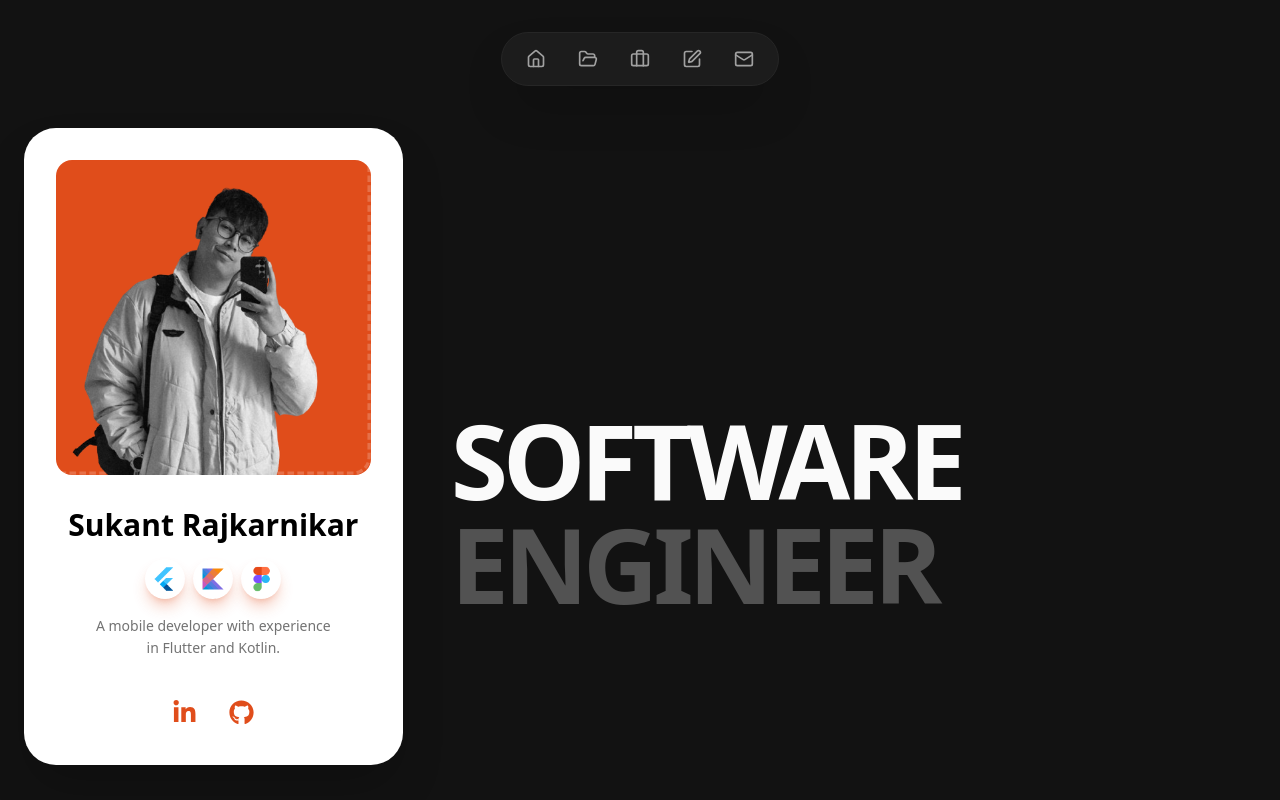
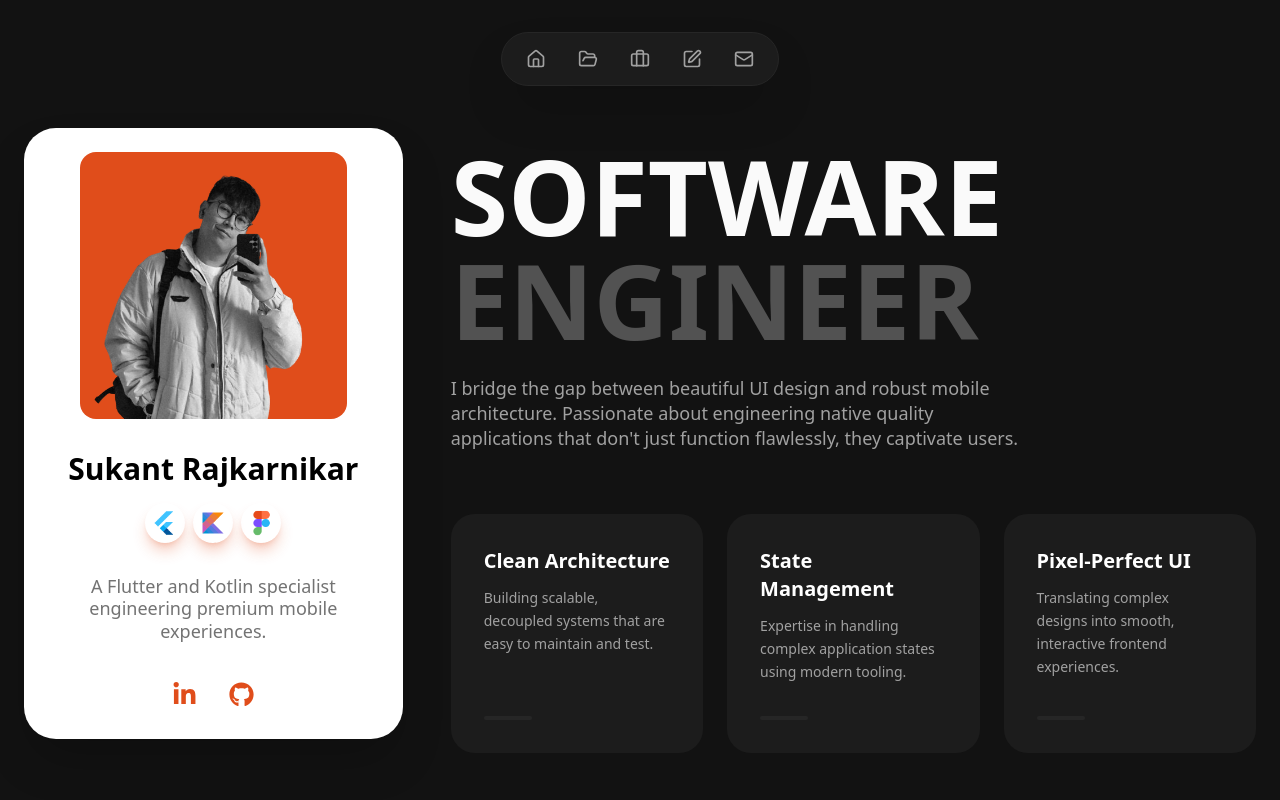
Before and after one commit to Sukant-Rajkarnikar/sukant-rajkarnikar.github.io, a Next.js app: page / in a window 1280 px wide. Shown: the top 800 px of the page. Built offline with nearby package versions, Linux system fonts and the light colour scheme.

Commit message:
Hero Section and Contact form design done

```diff
--- a/src/app/page.tsx
+++ b/src/app/page.tsx
@@ -53,10 +53,10 @@ function ProfileCard() {
       initial={{ opacity: 0, y: 40 }}
       animate={{ opacity: 1, y: 0 }}
       transition={smoothTransition}
-      className="sticky top-32 bg-white rounded-[2rem] p-8 text-black flex flex-col items-center text-center shadow-2xl"
+      className="sticky top-32 bg-white rounded-[2rem] p-6 text-black flex flex-col items-center text-center shadow-2xl"
     >
-      <div className="relative w-full aspect-square rounded-2xl bg-[#E04D1B] mb-8 overflow-hidden flex items-end justify-center">
-        <div className="absolute top-0 left-0 w-full h-full border-[3px] border-dashed border-white/20 rounded-2xl scale-110 -translate-x-4 -translate-y-4" />
+      <div className="relative w-[calc(100%-4rem)] aspect-square rounded-2xl bg-[#E04D1B] mb-8 overflow-hidden flex items-end justify-center">
+        <div className="absolute top-0 left-0 w-full h-full rounded-2xl scale-110 -translate-x-4 -translate-y-4" />
         <img
           src="/profile.png"
           alt="Sukant Rajkarnikar"
@@ -69,20 +69,20 @@ function ProfileCard() {
       </h1>
 
       <div className="flex gap-2 text-[#E04D1B]">
-        <div className="w-10 h-10 rounded-full flex items-center justify-center text-white mb-4 shadow-lg shadow-[#E04D1B]/30">
+        <div className="w-10 h-10 rounded-full flex items-center justify-center text-white mb-8 shadow-lg shadow-[#E04D1B]/30">
           <img className='w-7' src="/icon-flutter.png" />
         </div>
-        <div className="w-10 h-10 rounded-full flex items-center justify-center text-white mb-4 shadow-lg shadow-[#E04D1B]/30">
+        <div className="w-10 h-10 rounded-full flex items-center justify-center text-white mb-8 shadow-lg shadow-[#E04D1B]/30">
           <img className='w-7' src="/icon-kotlin.png" />
         </div>
-        <div className="w-10 h-10 rounded-full flex items-center justify-center text-white mb-4 shadow-lg shadow-[#E04D1B]/30">
+        <div className="w-10 h-10 rounded-full flex items-center justify-center text-white mb-8 shadow-lg shadow-[#E04D1B]/30">
           <img className='w-7' src="/icon-figma.png" />
         </div>
       </div>
 
 
-      <p className="text-neutral-500 font-medium text-sm leading-relaxed mb-8 max-w-[250px]">
-        A mobile developer with experience in Flutter and Kotlin.
+      <p className="text-neutral-500 font-medium text-lg line-height-0.5 leading-tight mb-8 max-w-[250px] ">
+        A Flutter and Kotlin specialist engineering premium mobile experiences.
       </p>
 
       <div className="flex gap-4 text-[#E04D1B]">
@@ -110,12 +110,47 @@ function HeroContent() {
     initial={{ opacity: 0, y: 40 }}
     animate={{ opacity: 1, y: 0 }}
     transition={{ ...smoothTransition, delay: 0.2 }}
-      className="min-h-screen flex flex-col justify-center py-20"
+    className="min-h-screen flex flex-col justify-start scroll-mt-28 py-4"
   >
-      <h2 className="text-6xl md:text-[6.5rem] font-black leading-none tracking-tighter mb-8">
+    <h2 className="text-6xl md:text-[6.5rem] font-black leading-none tracking-relaxed mb-6">
       SOFTWARE <br />
       <span className="text-neutral-600">ENGINEER</span>
     </h2>
+
+    <p className="text-neutral-400 text-lg max-w-xl leading-snug tracking-relaxed mb-16">
+      I bridge the gap between beautiful UI design and robust mobile architecture. Passionate about engineering native quality applications that don't just function flawlessly, they captivate users.
+    </p>
+
+    <div className="grid grid-cols-1 md:grid-cols-3 gap-6">
+      <div className="group flex flex-col justify-between p-8 bg-[#1C1C1C] hover:bg-[#252525] duration-300 border border-transparent hover:border-neutral-800 rounded-3xl transition-all cursor-default">
+        <div>
+          <span className="text-xl font-bold mb-3 text-white block">Clean Architecture</span>
+          <span className="text-sm text-neutral-400 leading-relaxed block">
+            Building scalable, decoupled systems that are easy to maintain and test.
+          </span>
+        </div>
+        <div className="w-12 h-1 bg-neutral-800 group-hover:bg-[#E04D1B] duration-300 transition-colors mt-8 rounded-full" />
+      </div>
+      <div className="group flex flex-col justify-between p-8 bg-[#1C1C1C] hover:bg-[#252525] duration-300 border border-transparent hover:border-neutral-800 rounded-3xl transition-all cursor-default">
+        <div>
+          <span className="text-xl font-bold mb-3 text-white block">State Management</span>
+          <span className="text-sm text-neutral-400 leading-relaxed block">
+            Expertise in handling complex application states using modern tooling.
+          </span>
+        </div>
+        <div className="w-12 h-1 bg-neutral-800 group-hover:bg-[#E04D1B] duration-300 transition-colors mt-8 rounded-full" />
+      </div>
+      <div className="group flex flex-col justify-between p-8 bg-[#1C1C1C] hover:bg-[#252525] border border-transparent hover:border-neutral-800 rounded-3xl transition-all cursor-default">
+        <div>
+          <span className="text-xl font-bold mb-3 text-white block">Pixel-Perfect UI</span>
+          <span className="text-sm text-neutral-400 leading-relaxed block">
+            Translating complex designs into smooth, interactive frontend experiences.
+          </span>
+        </div>
+        <div className="w-12 h-1 bg-neutral-800 group-hover:bg-[#E04D1B] transition-colors mt-8 rounded-full" />
+      </div>
+
+    </div>
   </motion.section>);
 }
 
@@ -126,7 +161,7 @@ function Projects() {
     whileInView={{ opacity: 1, y: 0 }}
     viewport={{ once: true, margin: "-100px" }}
     transition={smoothTransition}
-      className="min-h-screen flex flex-col justify-center py-20"
+    className="min-h-screen flex flex-col justify-start scroll-mt-28 py-4"
   >
     <h2 className="text-6xl md:text-[6.5rem] font-black leading-none tracking-tighter mb-16">
       RECENT <br />
@@ -143,7 +178,7 @@ function Experience() {
     whileInView={{ opacity: 1, y: 0 }}
     viewport={{ once: true, margin: "-100px" }}
     transition={smoothTransition}
-      className="min-h-screen flex flex-col justify-center py-20"
+    className="min-h-screen flex flex-col justify-start scroll-mt-28 py-4"
   >
     <h2 className="text-6xl md:text-[6.5rem] font-black leading-none tracking-tighter mb-16">
       EXPERIENCES <br />
@@ -159,7 +194,7 @@ function Blog() {
     whileInView={{ opacity: 1, y: 0 }}
     viewport={{ once: true, margin: "-100px" }}
     transition={smoothTransition}
-      className="min-h-screen flex flex-col justify-center py-20"
+    className="min-h-screen flex flex-col justify-start scroll-mt-28 py-4"
   >
     <h2 className="text-6xl md:text-[6.5rem] font-black leading-none tracking-tighter mb-16">
       THOUGHTS <br />
@@ -175,12 +210,33 @@ function Contact() {
     whileInView={{ opacity: 1, y: 0 }}
     viewport={{ once: true, margin: "-100px" }}
     transition={smoothTransition}
-      className="min-h-screen flex flex-col justify-center py-20"
+    className="min-h-screen flex flex-col justify-start scroll-mt-28 py-4"
   >
-      <h2 className="text-6xl md:text-[6.5rem] font-black leading-none tracking-tighter mb-16">
+    <h2 className="text-6xl md:text-[6.5rem] font-black leading-none tracking-tighter mb-8">
       LET'S WORK <br />
       <span className="text-neutral-600">TOGETHER</span>
     </h2>
 
+    <form className="space-y-6 max-w-2xl">
+        <div className="grid grid-cols-1 md:grid-cols-2 gap-6">
+          <div className="flex flex-col gap-2">
+            <label className="text-sm text-neutral-500">Name</label>
+            <input type="text" placeholder="Your Name" className="w-full bg-[#1C1C1C] text-white p-4 rounded-xl outline-none focus:ring-2 focus:ring-[#E04D1B] transition-all" />
+          </div>
+          <div className="flex flex-col gap-2">
+            <label className="text-sm text-neutral-500">Email</label>
+            <input type="email" placeholder="Your@email.com" className="w-full bg-[#1C1C1C] text-white p-4 rounded-xl outline-none focus:ring-2 focus:ring-[#E04D1B] transition-all" />
+          </div>
+        </div>
+
+        <div className="flex flex-col gap-2">
+          <label className="text-sm text-neutral-500">Message</label>
+          <textarea placeholder="Message" rows={4} className="w-full bg-[#1C1C1C] text-white p-4 rounded-xl outline-none focus:ring-2 focus:ring-[#E04D1B] transition-all resize-none" />
+        </div>
+
+        <button type="button" className="w-full bg-[#E04D1B] hover:bg-[#c23f11] text-white font-bold py-4 rounded-xl transition-colors mt-4">
+          Submit
+        </button>
+      </form>
   </motion.section>);
 }
```
Lines whose indentation alone changed are shown as unchanged.
